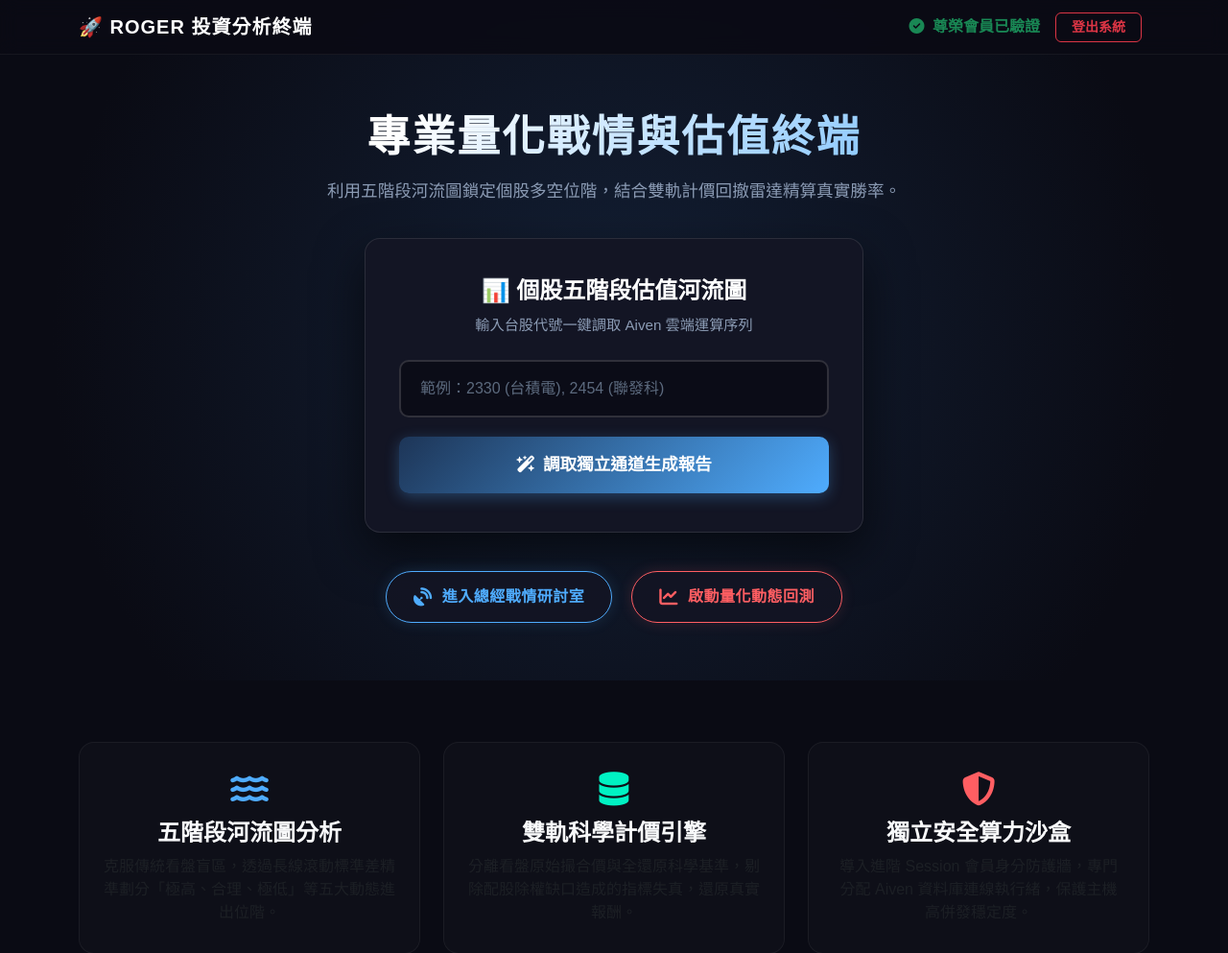
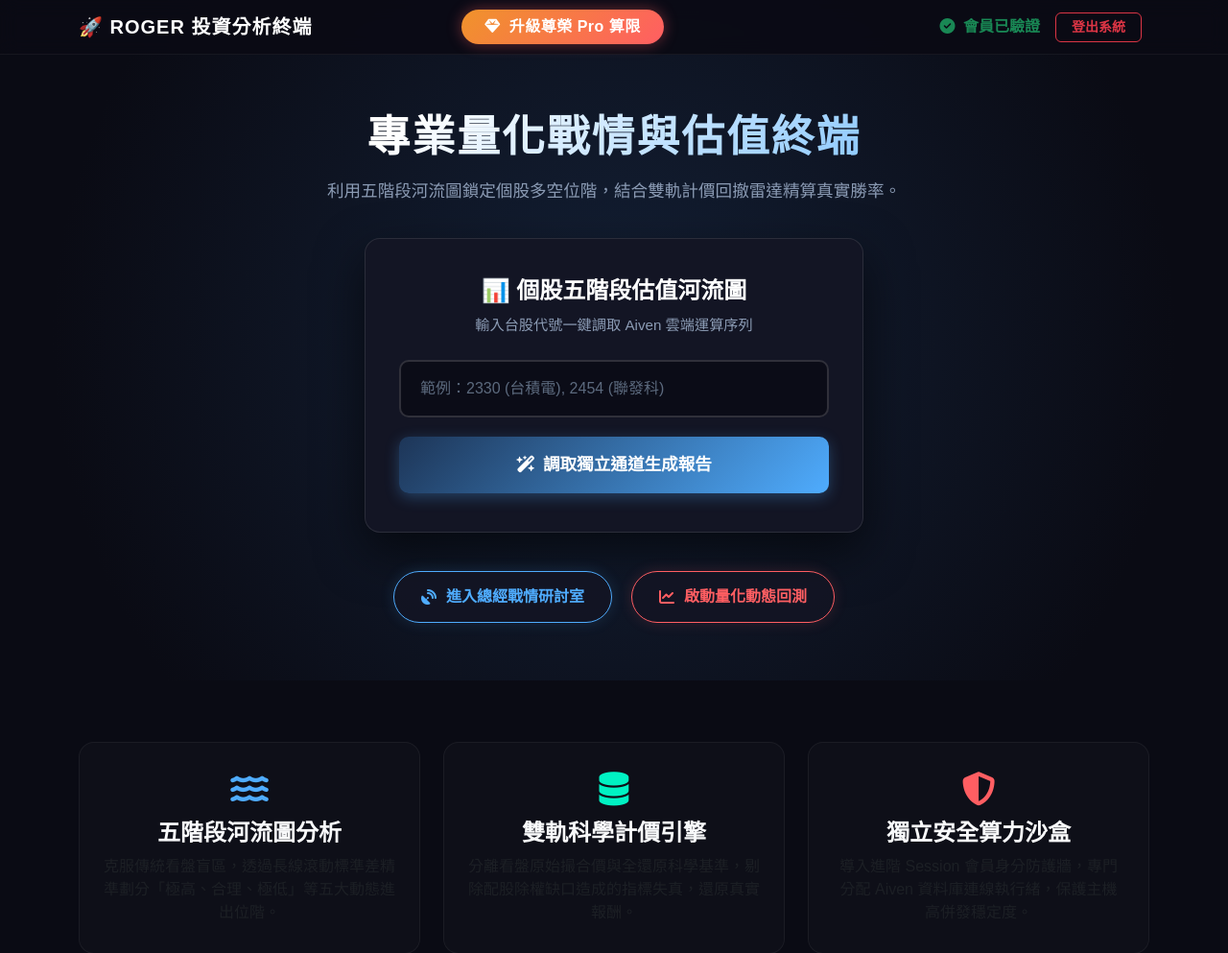
Before and after one commit to Roger2025/Stock-PE, a Flask app: page / in a window 1280 px wide. Shown: the top 993 px of the page at 96% size. Run offline with Flask 3, Linux system fonts and the light colour scheme; the visitor is signed in with stand-in values (Sample User, id 1).

Commit message:
fix: 徹底修復 Render 雲端綠界 CheckMacValue 金流握手與增設首頁 Pro 升級傳送門

```diff
--- a/main.py
+++ b/main.py
@@ -1,4 +1,4 @@
-# 置頂強制載入環境變數
+# 🚀 置頂載入環境變數
 from dotenv import load_dotenv
 load_dotenv()
 
@@ -172,7 +172,7 @@ def pricing():
 @app.route('/checkout', methods=['POST'])
 @login_required
 def checkout():
-    # 🚀 終極防彈解法：直接在發動交易的函式內部強制綁定常數，徹底斬斷全域脫鉤風險！
+    # 強制鎖定沙盒測試參數，確保雲端編譯完全一致
     ECPAY_MERCHANT_ID = "2000132"
     ECPAY_HASH_KEY = "5294y06JbISpM5x9"
     ECPAY_HASH_IV = "v77hoKGq4kWxNNIS"
@@ -213,7 +213,6 @@ def checkout():
 
 @app.route('/ecpay_callback', methods=['POST'])
 def ecpay_callback():
-    # 🚀 Webhook 通知同理強制鎖死常數核對
     ECPAY_MERCHANT_ID = "2000132"
     ECPAY_HASH_KEY = "5294y06JbISpM5x9"
     ECPAY_HASH_IV = "v77hoKGq4kWxNNIS"
--- a/templates/index.html
+++ b/templates/index.html
@@ -11,7 +11,6 @@
     <link rel="stylesheet" href="https://cdnjs.cloudflare.com/ajax/libs/font-awesome/6.4.0/css/all.min.css">
     <link rel="stylesheet" href="{{ url_for('static', filename='css/transitions.css') }}?v=1.0">
     <style>
-      /* 統一繼承深沉科技黑/藍色系 */
       body {
         font-family: "Microsoft JhengHei", "Noto Sans TC", sans-serif;
         background-color: #0a0b14;
@@ -20,7 +19,6 @@
         margin: 0;
       }
 
-      /* 導覽列身分感知優化 */
       .navbar {
         background: rgba(10, 11, 20, 0.9) !important;
         backdrop-filter: blur(10px);
@@ -28,7 +26,24 @@
       }
       .navbar-brand { letter-spacing: 1px; font-weight: 800; }
 
-      /* 核心主視覺區域 (Hero Section) */
+      /* 🚀 升級按鈕專屬發光動態設計 */
+      .btn-upgrade-portal {
+        background: linear-gradient(135deg, #f0932b 0%, #ff5e62 100%);
+        color: #ffffff !important;
+        font-weight: 800;
+        border: none;
+        padding: 6px 16px;
+        border-radius: 50px;
+        box-shadow: 0 0 15px rgba(255, 94, 98, 0.4);
+        transition: all 0.3s ease;
+        letter-spacing: 0.5px;
+      }
+      .btn-upgrade-portal:hover {
+        transform: scale(1.05);
+        box-shadow: 0 0 25px rgba(255, 94, 98, 0.7);
+        color: #ffffff;
+      }
+
       .hero-section {
         padding: 100px 15px 60px;
         background: radial-gradient(circle at center, rgba(29, 53, 87, 0.5) 0%, rgba(10, 11, 20, 1) 80%);
@@ -44,15 +59,8 @@
         -webkit-background-clip: text;
         -webkit-text-fill-color: transparent;
       }
-      .hero-subtitle {
-        color: #8b9bb4;
-        font-size: 1.1rem;
-        max-width: 650px;
-        margin: 0 auto 35px;
-        line-height: 1.6;
-      }
+      .hero-subtitle { color: #8b9bb4; font-size: 1.1rem; max-width: 650px; margin: 0 auto 35px; line-height: 1.6; }
 
-      /* 實戰搜股表單容器 (完美深色擬真卡片) */
       .search-container {
         max-width: 520px;
         width: 100%;
@@ -72,103 +80,33 @@
       .search-container h3 { color: #ffffff; font-weight: 700; margin-bottom: 10px; font-size: 1.5rem; }
       .search-container p { color: #8b9bb4; font-size: 0.95rem; margin-bottom: 25px; }
 
-      /* 深色高質感輸入框 */
       input[type="text"] {
-        padding: 16px 20px;
-        width: 100%;
-        font-size: 1rem;
-        font-weight: 600;
-        background-color: rgba(10, 11, 20, 0.8);
-        border: 2px solid rgba(255, 255, 255, 0.15);
-        color: #ffffff;
-        border-radius: 10px;
-        margin-bottom: 20px;
-        transition: all 0.3s ease;
+        padding: 16px 20px; width: 100%; font-size: 1rem; font-weight: 600;
+        background-color: rgba(10, 11, 20, 0.8); border: 2px solid rgba(255, 255, 255, 0.15);
+        color: #ffffff; border-radius: 10px; margin-bottom: 20px; transition: all 0.3s ease;
       }
-      input[type="text"]:focus {
-        border-color: #4facfe;
-        background-color: #0a0b14;
-        outline: none;
-        box-shadow: 0 0 15px rgba(79, 172, 254, 0.3);
-      }
+      input[type="text"]:focus { border-color: #4facfe; background-color: #0a0b14; outline: none; box-shadow: 0 0 15px rgba(79, 172, 254, 0.3); }
       input[type="text"]::placeholder { color: #5c6a7e; font-weight: 400; }
 
-      /* 執行按鈕美化 */
       .btn-submit-custom {
-        width: 100%;
-        padding: 16px;
-        font-size: 1.1rem;
-        font-weight: 700;
-        background: linear-gradient(135deg, #1d3557 0%, #4facfe 100%);
-        color: white;
-        border: none;
-        border-radius: 10px;
-        cursor: pointer;
-        transition: all 0.3s ease;
-        box-shadow: 0 4px 15px rgba(79, 172, 254, 0.3);
+        width: 100%; padding: 16px; font-size: 1.1rem; font-weight: 700;
+        background: linear-gradient(135deg, #1d3557 0%, #4facfe 100%); color: white;
+        border: none; border-radius: 10px; cursor: pointer; transition: all 0.3s ease; box-shadow: 0 4px 15px rgba(79, 172, 254, 0.3);
       }
-      .btn-submit-custom:hover {
-        background: linear-gradient(135deg, #4facfe 0%, #1d3557 100%);
-        transform: translateY(-2px);
-        box-shadow: 0 8px 20px rgba(79, 172, 254, 0.5);
+      .btn-submit-custom:hover { background: linear-gradient(135deg, #4facfe 0%, #1d3557 100%); transform: translateY(-2px); box-shadow: 0 8px 20px rgba(79, 172, 254, 0.5); }
+
+      .portal-wrapper { display: flex; justify-content: center; gap: 20px; flex-wrap: wrap; margin-top: 10px; }
+      .btn-macro-portal {
+        display: inline-flex; align-items: center; gap: 10px; padding: 14px 28px;
+        background: rgba(19, 21, 36, 0.8); color: #4facfe; text-decoration: none;
+        border: 1px solid #4facfe; border-radius: 50px; font-weight: 600; transition: all 0.3s ease; box-shadow: 0 0 15px rgba(79, 172, 254, 0.15);
       }
+      .btn-macro-portal:hover { background: #4facfe; color: #0a0b14; box-shadow: 0 0 25px rgba(79, 172, 254, 0.5); transform: translateY(-3px); }
+      .btn-macro-portal.danger-portal { border-color: #ff5e62; color: #ff5e62; box-shadow: 0 0 15px rgba(255, 94, 98, 0.15); }
+      .btn-macro-portal.danger-portal:hover { background: #ff5e62; color: #ffffff; box-shadow: 0 0 25px rgba(255, 94, 98, 0.5); }
 
-      /* 系統板塊快速傳送門按鈕 */
-      .portal-wrapper {
-        display: flex;
-        justify-content: center;
-        gap: 20px;
-        flex-wrap: wrap;
-        margin-top: 10px;
-      }
-      .btn-macro-portal {
-        display: inline-flex;
-        align-items: center;
-        gap: 10px;
-        padding: 14px 28px;
-        background: rgba(19, 21, 36, 0.8);
-        color: #4facfe;
-        text-decoration: none;
-        border: 1px solid #4facfe;
-        border-radius: 50px;
-        font-weight: 600;
-        letter-spacing: 0.5px;
-        transition: all 0.3s ease;
-        box-shadow: 0 0 15px rgba(79, 172, 254, 0.15);
-      }
-      .btn-macro-portal:hover {
-        background: #4facfe;
-        color: #0a0b14;
-        box-shadow: 0 0 25px rgba(79, 172, 254, 0.5);
-        transform: translateY(-3px);
-      }
-      .btn-macro-portal.danger-portal {
-        border-color: #ff5e62;
-        color: #ff5e62;
-        box-shadow: 0 0 15px rgba(255, 94, 98, 0.15);
-      }
-      .btn-macro-portal.danger-portal:hover {
-        background: #ff5e62;
-        color: #ffffff;
-        box-shadow: 0 0 25px rgba(255, 94, 98, 0.5);
-      }
-      .btn-macro-portal i { font-size: 1.2rem; }
-
-      /* 功能介紹 Bento Grid 區域 */
-      .feature-box {
-        background: rgba(255, 255, 255, 0.02);
-        border: 1px solid rgba(255, 255, 255, 0.05);
-        border-radius: 16px;
-        padding: 30px 25px;
-        height: 100%;
-        transition: all 0.3s ease;
-        text-align: center;
-      }
-      .feature-box:hover {
-        transform: translateY(-5px);
-        background: rgba(255, 255, 255, 0.04);
-        border-color: rgba(79, 172, 254, 0.3);
-      }
+      .feature-box { background: rgba(255, 255, 255, 0.02); border: 1px solid rgba(255, 255, 255, 0.05); border-radius: 16px; padding: 30px 25px; height: 100%; transition: all 0.3s ease; text-align: center; }
+      .feature-box:hover { transform: translateY(-5px); background: rgba(255, 255, 255, 0.04); border-color: rgba(79, 172, 254, 0.3); }
       .feature-icon { font-size: 2.2rem; color: #4facfe; margin-bottom: 15px; }
 
       @media (max-width: 600px) {
@@ -189,10 +127,27 @@
         </button>
 
         <div class="collapse navbar-collapse" id="navbarNav">
+
+          <ul class="navbar-nav mx-auto">
+            {% if current_user.is_authenticated and not current_user.is_vip %}
+              <li class="nav-item my-2 my-lg-0">
+                <a class="nav-link btn-upgrade-portal text-center px-4" href="/pricing">
+                  <i class="fa-solid fa-gem me-1"></i> 升級尊榮 Pro 算限
+                </a>
+              </li>
+            {% elif current_user.is_authenticated and current_user.is_vip %}
+              <li class="nav-item my-2 my-lg-0">
+                <span class="nav-link text-warning fw-bold px-3" style="background: rgba(255,255,255,0.05); border-radius: 50px;">
+                  <i class="fa-solid fa-crown me-1"></i> Pro 終身算限已啟用
+                </span>
+              </li>
+            {% endif %}
+          </ul>
+
           <ul class="navbar-nav ms-auto align-items-center gap-2">
             {% if current_user.is_authenticated %}
               <li class="nav-item">
-                <span class="nav-link text-success fw-bold"><i class="fa-solid fa-circle-check me-1"></i> 尊榮會員已驗證</span>
+                <span class="nav-link text-success fw-bold"><i class="fa-solid fa-circle-check me-1"></i> 會員已驗證</span>
               </li>
               <li class="nav-item">
                 <a class="btn btn-outline-danger btn-sm fw-bold px-3 py-1 me-2" href="/logout" style="border-radius: 6px;">登出系統</a>
@@ -238,14 +193,7 @@
               </div>
             {% endif %}
 
-            <input
-              type="text"
-              name="stock_id"
-              id="stockInput"
-              placeholder="範例：2330 (台積電), 2454 (聯發科)"
-              required
-              autocomplete="off"
-            />
+            <input type="text" name="stock_id" id="stockInput" placeholder="範例：2330 (台積電), 2454 (聯發科)" required autocomplete="off" />
 
             <button type="submit" class="btn-submit-custom" id="searchSubmitBtn">
               <i class="fa-solid fa-wand-magic-sparkles me-2"></i>調取獨立通道生成報告
@@ -254,12 +202,8 @@
         </div>
 
         <div class="portal-wrapper">
-          <a href="/analyze" class="btn-macro-portal">
-            <i class="fa-solid fa-satellite-dish"></i> 進入總經戰情研討室
-          </a>
-          <a href="/backtest" class="btn-macro-portal danger-portal">
-            <i class="fa-solid fa-chart-line"></i> 啟動量化動態回測
-          </a>
+          <a href="/analyze" class="btn-macro-portal"><i class="fa-solid fa-satellite-dish"></i> 進入總經戰情研討室</a>
+          <a href="/backtest" class="btn-macro-portal danger-portal"><i class="fa-solid fa-chart-line"></i> 啟動量化動態回測</a>
         </div>
 
       </div>
@@ -300,7 +244,6 @@
 
     <script src="https://cdn.jsdelivr.net/npm/bootstrap@5.3.0/dist/js/bootstrap.bundle.min.js"></script>
     <script>
-      // 按鈕點擊防呆回饋
       document.getElementById('analyzeForm').addEventListener('submit', function() {
         const btn = document.getElementById('searchSubmitBtn');
         btn.disabled = true;
```
